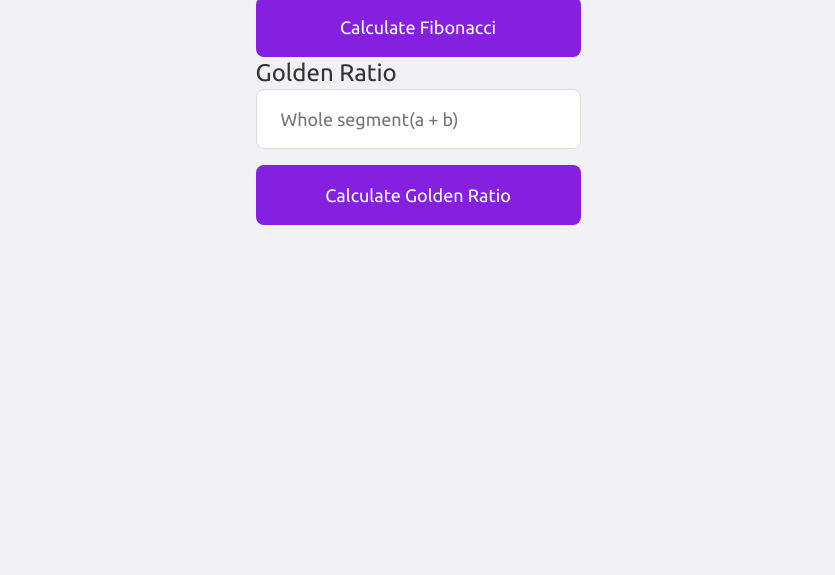
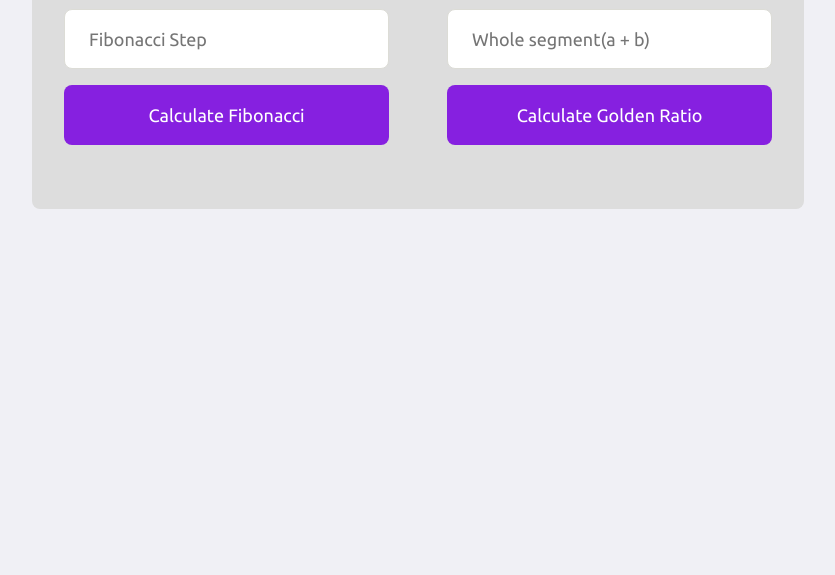
Before and after one commit to lucasGabrielDeAA/fibonacci_golden-ratio, a plain HTML site: page index.html in a window 1280 px wide. Shown: the part 225-800 px from the top of the page, without its empty margins (222-1057 px from the left). Drawn offline with Linux system fonts and the light colour scheme.

Commit message:
Visual adjustments

```diff
--- a/styles.css
+++ b/styles.css
@@ -46,16 +46,26 @@ form input {
 
 #container {
   padding: 0 24px;
-  margin: 0 auto;
+  margin: 64px auto;
   width: 980px;
 }
 
 #content {
+  background: #DDDDDD;
+  border-radius: 8px;
   align-items: center;
   display: flex;
   flex-direction: column;
   justify-content: center;
-  padding: 64px 0;
+  margin-left: 80px;
+  margin-right: 80px;
+  padding: 64px 32px;
+}
+
+#content form {
+  align-items: center;
+  display: flex;
+  justify-content: space-between;
   width: 100%;
 }
 
@@ -80,24 +90,20 @@ form input {
   filter: brightness(90%);
 }
 
-#fibonacci {
+#calculator {
   display: flex;
   flex-direction: column;
   text-align: center;
 }
 
-#fibonacci p {
+#calculator p {
   margin: 12px 0;
 }
 
-#fibonacci div {
+#calculator div {
   align-items: center;
   display: flex;
+  flex-direction: column;
   justify-content: space-between;
+  width: 100%;
 }
-
-#golden_ratio {
-  display: flex;
-  flex-direction: column;
-  text-align: center;
-}
```
